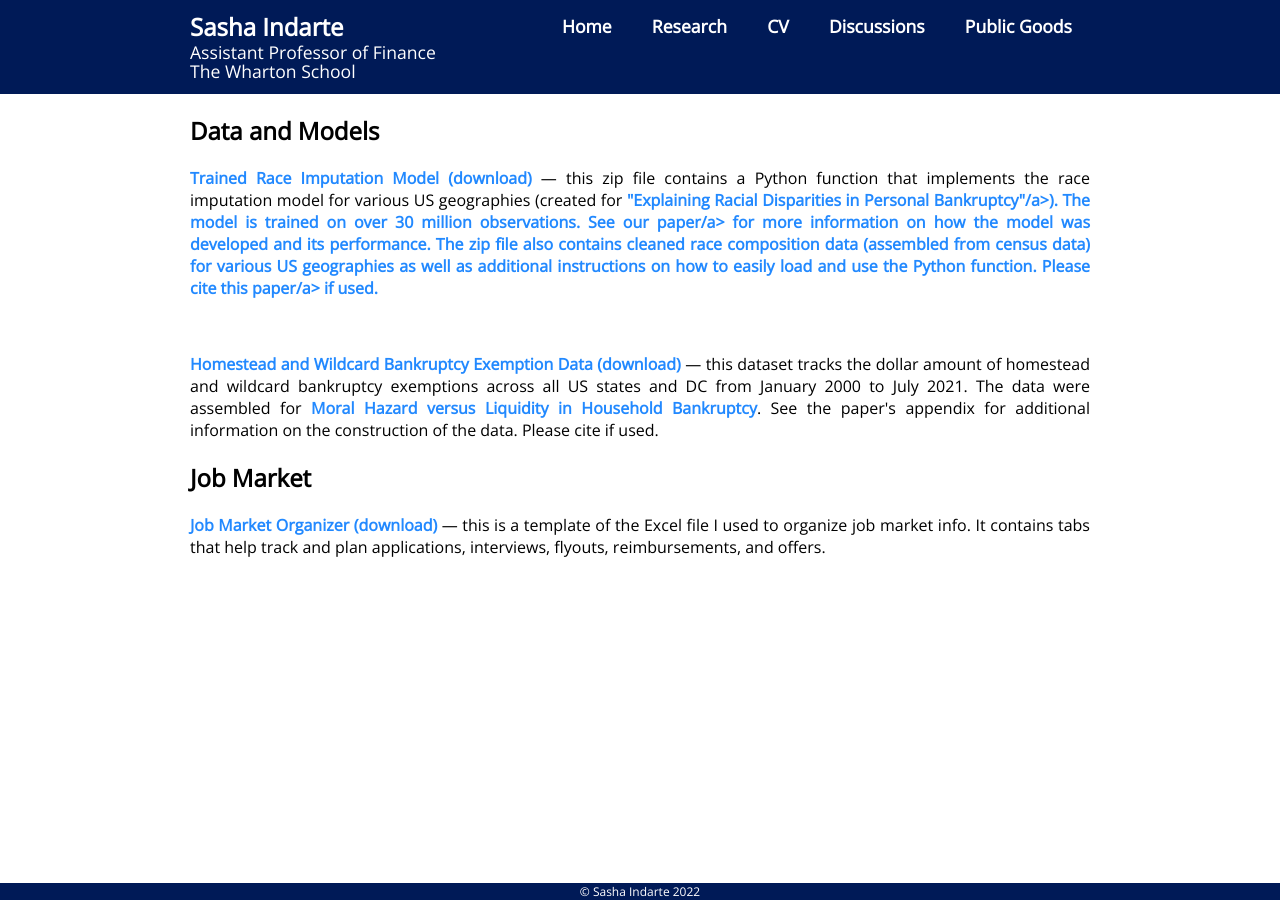
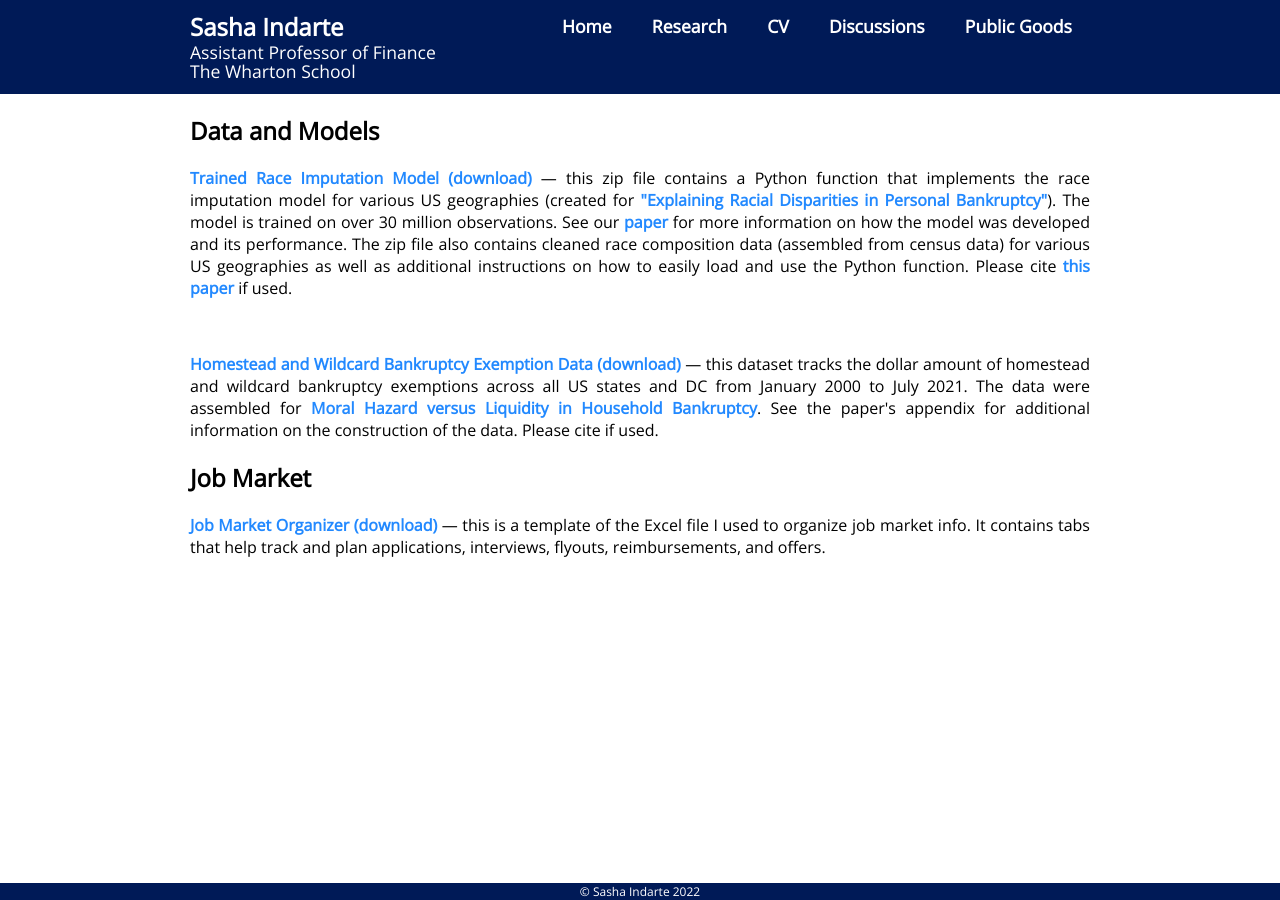
Before and after one commit to sashaindarte/sashaindarte.github.io, a Jekyll site: the page built from public_goods/index.html, in a window 1280 px wide. Built offline with Jekyll 4.4.1, drawn with Linux system fonts in a browser that asks for light colours.

Commit message:
fixed hyperlinks

```diff
--- a/public_goods/index.html
+++ b/public_goods/index.html
@@ -9,7 +9,7 @@ title: Sasha Indarte - Public Goods
 
 		<h2>Data and Models</h2>
 
-		<p align="justify"><a href = "https://mit.edu/cjpalmer/www/Race-Imputation-Model.zip">Trained Race Imputation Model (download)</a> &mdash; this zip file contains a Python function that implements the race imputation model for various US geographies (created for <a href = "/research/bk-bias-AIIP.pdf">"Explaining Racial Disparities in Personal Bankruptcy"/a>). The model is trained on over 30 million observations. See our <a href = "/research/bk-bias-AIIP.pdf">paper/a> for more information on how the model was developed and its performance. The zip file also contains cleaned race composition data (assembled from census data) for various US geographies as well as additional instructions on how to easily load and use the Python function. Please cite <a href = "/research/bk-bias-AIIP.pdf">this paper/a> if used. </p>
+		<p align="justify"><a href = "https://mit.edu/cjpalmer/www/Race-Imputation-Model.zip">Trained Race Imputation Model (download)</a> &mdash; this zip file contains a Python function that implements the race imputation model for various US geographies (created for <a href = "/research/bk-bias-AIIP.pdf">"Explaining Racial Disparities in Personal Bankruptcy"</a>). The model is trained on over 30 million observations. See our <a href = "/research/bk-bias-AIIP.pdf">paper</a> for more information on how the model was developed and its performance. The zip file also contains cleaned race composition data (assembled from census data) for various US geographies as well as additional instructions on how to easily load and use the Python function. Please cite <a href = "/research/bk-bias-AIIP.pdf">this paper</a> if used. </p>
 		<br>
 		<p align="justify"><a href = "/public_goods/indarte_bk_exemptions_2021_version.xlsx">Homestead and Wildcard Bankruptcy Exemption Data (download)</a> &mdash; this dataset tracks the dollar amount of homestead and wildcard bankruptcy exemptions across all US states and DC from January 2000 to July 2021. The data were assembled for <a href = "/research/indarte_bk.pdf">Moral Hazard versus Liquidity in Household Bankruptcy</a>. See the paper's appendix for additional information on the construction of the data. Please cite if used. </p>
 
```
